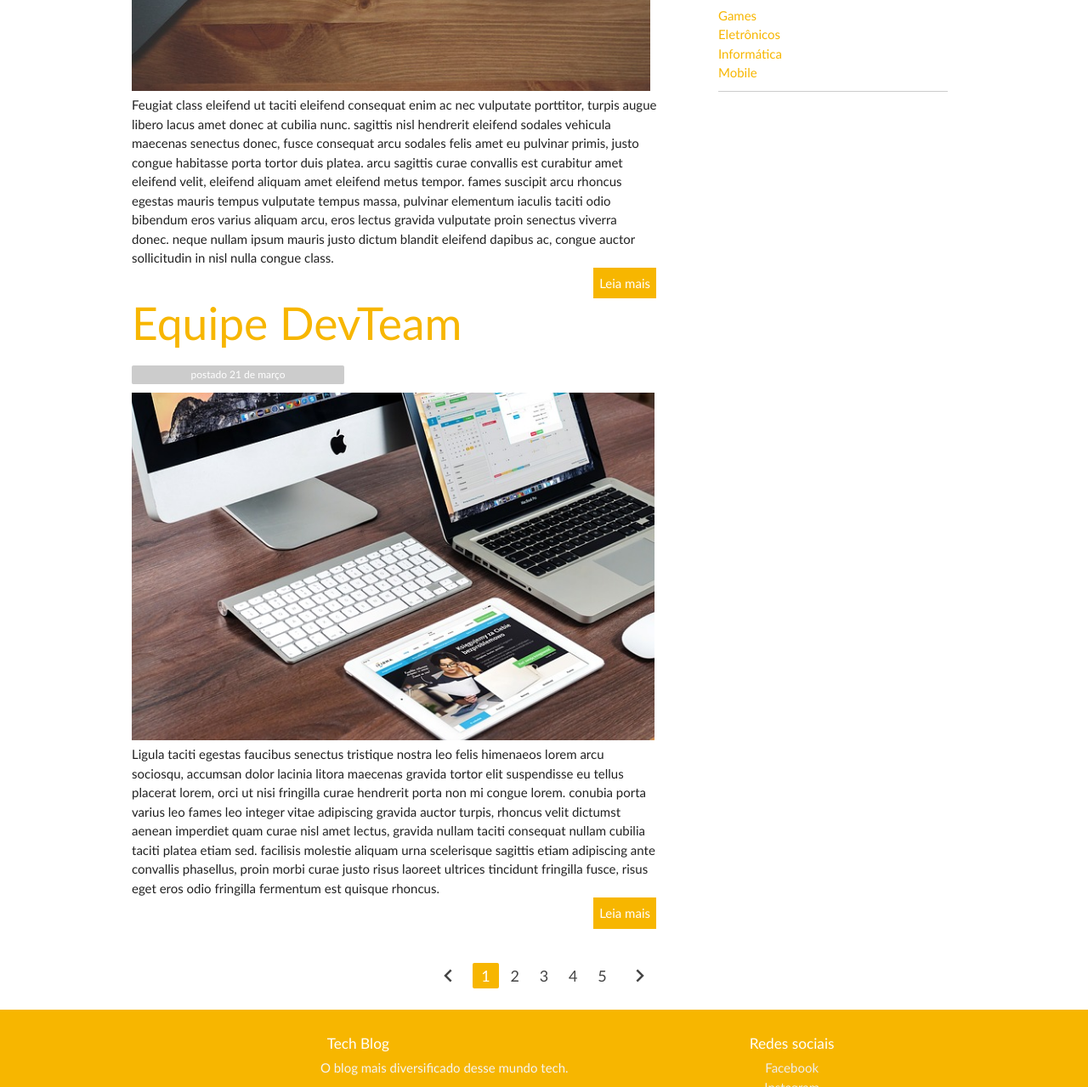
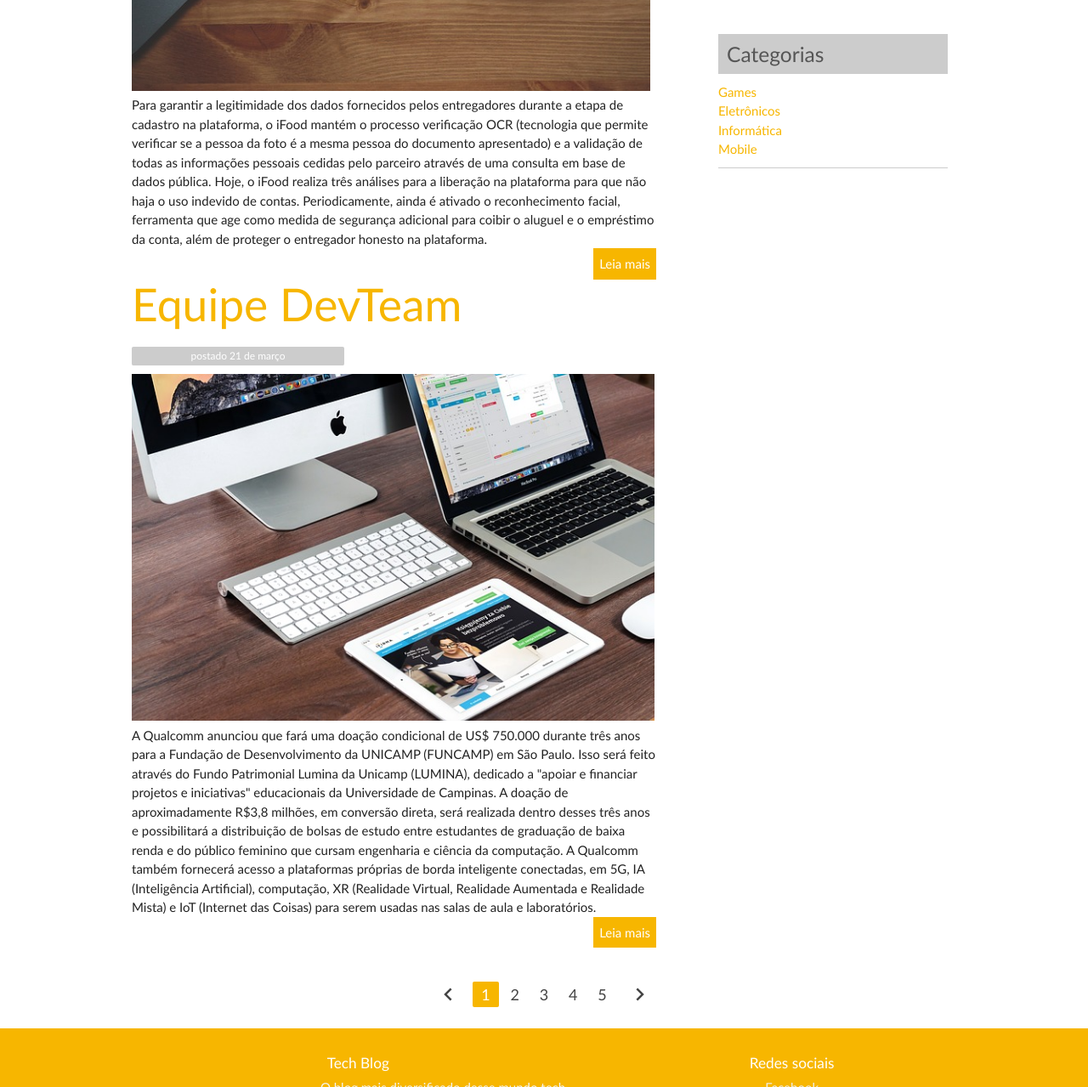
Before and after one commit to lauradevcode/TechBlog, a plain HTML site: page index.html in a window 1280 px wide. Shown: the part 662-1941 px from the top of the page at 85% size. Drawn offline with nearby package versions, Linux system fonts and the light colour scheme.

Commit message:
Alterando textos lorem ipsum

```diff
--- a/index.html
+++ b/index.html
@@ -6,8 +6,8 @@
 	<meta http-equiv="X-UA-Compatible" content="IE=edge">
 	<!--Let browser know website is optimized for mobile-->
 	<meta name="viewport" content="width=device-width, initial-scale=1.0">
-    <!-- Compiled and minified CSS -->
-    <link rel="stylesheet" href="https://cdnjs.cloudflare.com/ajax/libs/materialize/1.0.0/css/materialize.min.css">
+	<!-- Compiled and minified CSS -->
+	<link rel="stylesheet" href="https://cdnjs.cloudflare.com/ajax/libs/materialize/1.0.0/css/materialize.min.css">
 	<!-- material icons CSS -->
 	<link href="https://fonts.googleapis.com/icon?family=Material+Icons" rel="stylesheet">
 
@@ -40,14 +40,15 @@
 				<span class="data-postagem new badge" data-badge-caption="postado 20 de março"></span>
 				<img src="img/imagem1.jpg" width="610px">
 				<p>
-					Feugiat class eleifend ut taciti eleifend consequat enim ac nec vulputate porttitor, turpis augue
-					libero lacus amet donec at cubilia nunc. sagittis nisl hendrerit eleifend sodales vehicula maecenas
-					senectus donec, fusce consequat arcu sodales felis amet eu pulvinar primis, justo congue habitasse
-					porta tortor duis platea. arcu sagittis curae convallis est curabitur amet eleifend velit, eleifend
-					aliquam amet eleifend metus tempor. fames suscipit arcu rhoncus egestas mauris tempus vulputate
-					tempus massa, pulvinar elementum iaculis taciti odio bibendum eros varius aliquam arcu, eros lectus
-					gravida vulputate proin senectus viverra donec. neque nullam ipsum mauris justo dictum blandit
-					eleifend dapibus ac, congue auctor sollicitudin in nisl nulla congue class.
+					Para garantir a legitimidade dos dados fornecidos pelos entregadores durante a etapa de cadastro na
+					plataforma, o iFood mantém o processo verificação OCR (tecnologia que permite verificar se a pessoa
+					da foto é a mesma pessoa do documento apresentado) e a validação de todas as informações pessoais
+					cedidas pelo parceiro através de uma consulta em base de dados pública.
+
+					Hoje, o iFood realiza três análises para a liberação na plataforma para que não haja o uso indevido
+					de contas. Periodicamente, ainda é ativado o reconhecimento facial, ferramenta que age como medida
+					de segurança adicional para coibir o aluguel e o empréstimo da conta, além de proteger o entregador
+					honesto na plataforma.
 				</p>
 				<a class="botao-leia" href="#">Leia mais</a>
 			</div>
@@ -58,15 +59,19 @@
 				<h2>Equipe DevTeam</h2>
 				<span class="data-postagem new badge" data-badge-caption="postado 21 de março"></span>
 				<img src="img/imagem2.jpg" width="615px">
-				<p>
-					Ligula taciti egestas faucibus senectus tristique nostra leo felis himenaeos lorem arcu sociosqu,
-					accumsan dolor lacinia litora maecenas gravida tortor elit suspendisse eu tellus placerat lorem,
-					orci ut nisi fringilla curae hendrerit porta non mi congue lorem. conubia porta varius leo fames leo
-					integer vitae adipiscing gravida auctor turpis, rhoncus velit dictumst aenean imperdiet quam curae
-					nisl amet lectus, gravida nullam taciti consequat nullam cubilia taciti platea etiam sed. facilisis
-					molestie aliquam urna scelerisque sagittis etiam adipiscing ante convallis phasellus, proin morbi
-					curae justo risus laoreet ultrices tincidunt fringilla fusce, risus eget eros odio fringilla
-					fermentum est quisque rhoncus.
+				<p>A Qualcomm anunciou que fará uma doação condicional de US$ 750.000 durante três anos para a Fundação
+					de Desenvolvimento da UNICAMP (FUNCAMP) em São Paulo. Isso será feito através do Fundo Patrimonial
+					Lumina da Unicamp (LUMINA), dedicado a "apoiar e financiar projetos e iniciativas" educacionais da
+					Universidade de Campinas.
+
+					A doação de aproximadamente R$3,8 milhões, em conversão direta, será realizada dentro desses três
+					anos e possibilitará a distribuição de bolsas de estudo entre estudantes de graduação de baixa renda
+					e do público feminino que cursam engenharia e ciência da computação. A Qualcomm também fornecerá
+					acesso a plataformas próprias de borda inteligente conectadas, em 5G, IA (Inteligência Artificial),
+					computação, XR (Realidade Virtual, Realidade Aumentada e Realidade Mista) e IoT (Internet das
+					Coisas) para serem usadas nas salas de aula e laboratórios.
+
+
 				</p>
 				<a class="botao-leia" href="#">Leia mais</a>
 			</div>
@@ -78,15 +83,17 @@
 				<h5>Postagens recentes</h5>
 				<div class="postagem-lateral">
 					<div class="texto-lateral">
-						Vehicula dictumst platea blandit et consectetur elementum imperdiet facilisis neque aliquam
-						purus latea blandit onsectetur elementum.
+						Recentemente, o ator Tom Holland, que interpreta o personagem "Homem-Aranha" divulgou um vídeo
+						nas redes sociais falando o quanto essas mídias prejudicam a saúde mental e, por isso, decidiu
+						deletar os aplicativos.
 					</div>
 					<a class="botao-lateral" href="#">Leia mais</a>
 				</div>
 				<div class="postagem-lateral">
 					<div class="texto-lateral">
-						Vehicula dictumst platea blandit et consectetur elementum imperdiet facilisis neque aliquam
-						purus latea blandit onsectetur elementum.
+						Sami, descendente de indianos (sete dos 10 finalistas são), chegou à final da disputada
+						competição estudantil americana com um projeto que impactaria a indústria automotiva, um sistema
+						de escape que filtra completamente os gases, zerando as emissões de CO2.
 					</div>
 					<a class="botao-lateral" href="#">Leia mais</a>
 				</div>
@@ -109,14 +116,14 @@
 	<div class="paginacao">
 		<ul class="pagination">
 			<li class="waves-effect"><a href="#!"><i class="material-icons">chevron_left
-			</i></a></li>
+					</i></a></li>
 			<li class="active"><a href="#!">1</a></li>
 			<li class="waves-effect"><a href="#!">2</a></li>
 			<li class="waves-effect"><a href="#!">3</a></li>
 			<li class="waves-effect"><a href="#!">4</a></li>
 			<li class="waves-effect"><a href="#!">5</a></li>
 			<li class="waves-effect"><a href="#!"><i class="material-icons">chevron_right</i></a></li>
-		  </ul>
+		</ul>
 	</div>
 
 	<footer class="page-footer">
```
